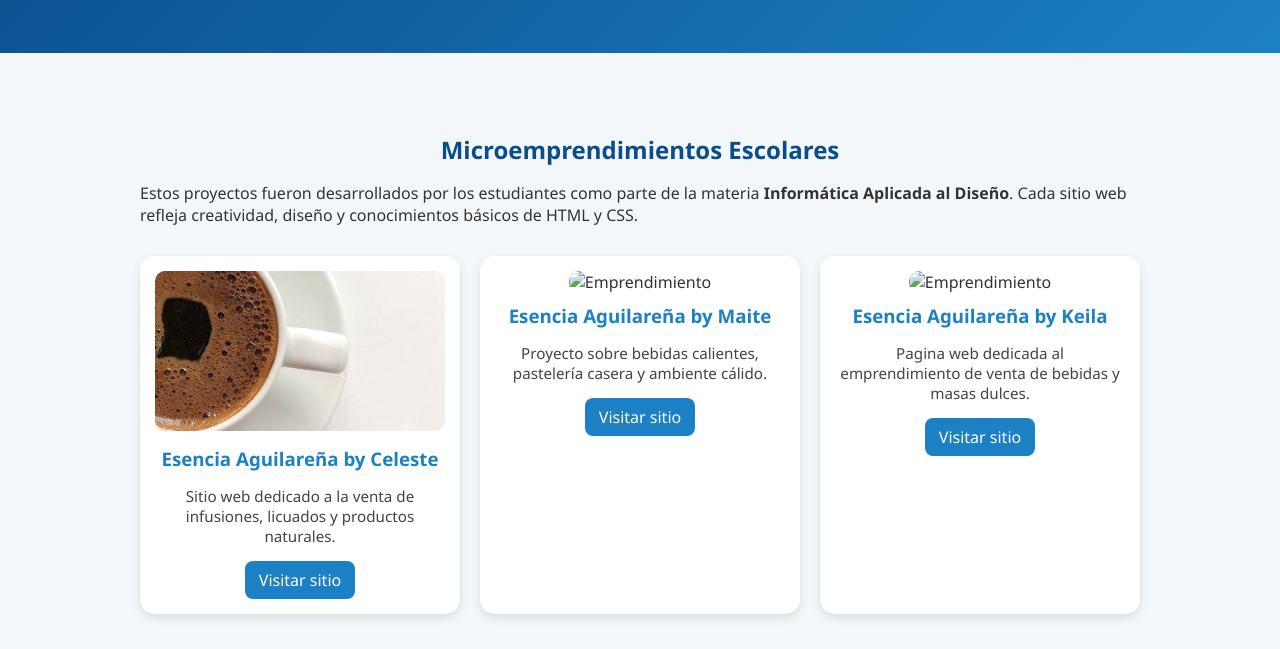
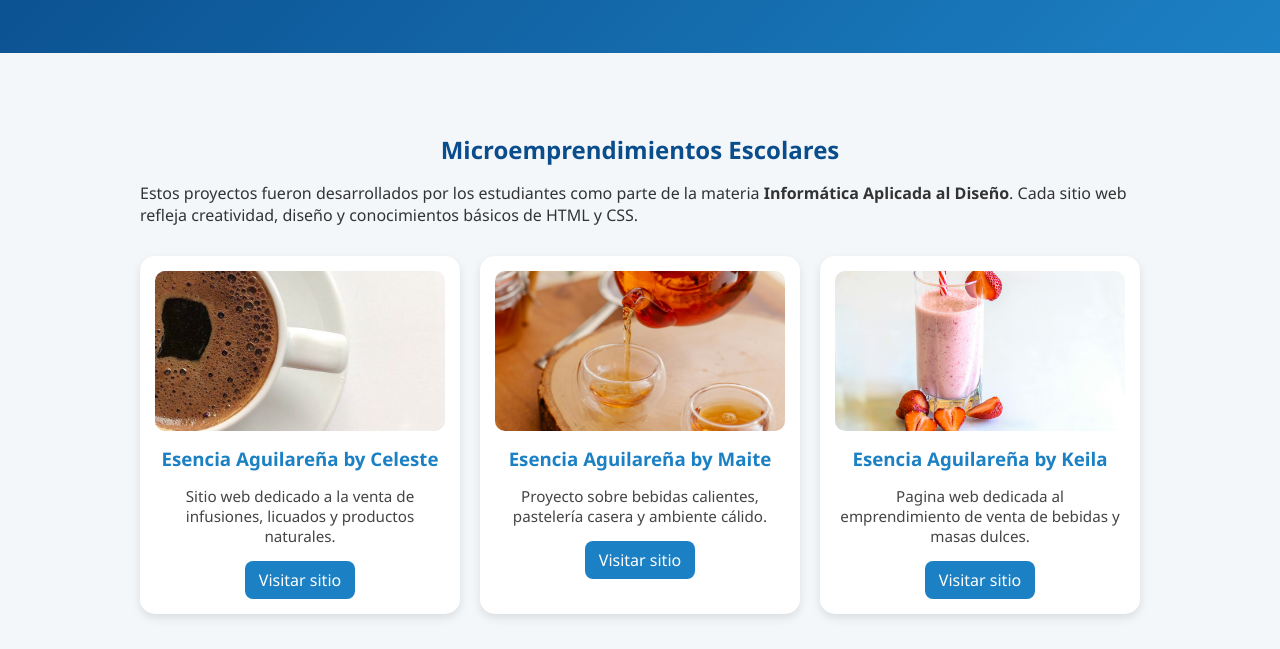
Before and after one commit to 4lfredV/PROY_ESCOLAR, a plain HTML site: page index.html in a window 1280 px wide. Shown: the part 151-800 px from the top of the page. Drawn offline with Linux system fonts and the light colour scheme; the site is published under a folder, as on GitHub Pages, so addresses that start at the root find nothing.

Commit message:
Update index.html

```diff
--- a/index.html
+++ b/index.html
@@ -9,7 +9,7 @@
 <body>
 
   <header>
-    <img src="./IMGs/eet1elaguilar.png" alt="Logo Escuela" class="logo">
+    <img src="IMGs/eet1elaguilar.png" alt="Logo Escuela" class="logo">
     <h1>Proyectos de Informática Aplicada al Diseño</h1>
     <p class="subtitulo">Trabajos realizados por los alumnos de 5° año – Escuela de Educación Técnica N°1</p>
   </header>
@@ -29,7 +29,7 @@
 
       <!-- Tarjeta 2 -->
       <div class="tarjeta">
-        <img src="/IMGs/img2.jpg" alt="Emprendimiento">
+        <img src="IMGs/img2.jpg" alt="Emprendimiento">
         <h3>Esencia Aguilareña by Maite</h3>
         <p>Proyecto sobre bebidas calientes, pastelería casera y ambiente cálido.</p>
         <a href="Esencia_aguilareña MAITE/index.html" target="_blank">Visitar sitio</a>
@@ -37,7 +37,7 @@
 
       <!-- Tarjeta 3 -->
       <div class="tarjeta">
-        <img src="/IMGs/img3.jpg" alt="Emprendimiento">
+        <img src="IMGs/img3.jpg" alt="Emprendimiento">
         <h3>Esencia Aguilareña by Keila</h3>
         <p>Pagina web dedicada al emprendimiento de venta de bebidas y masas dulces.</p>
         <a href="Esencia_aguilareña KEILA/index.html" target="_blank">Visitar sitio</a>
```
